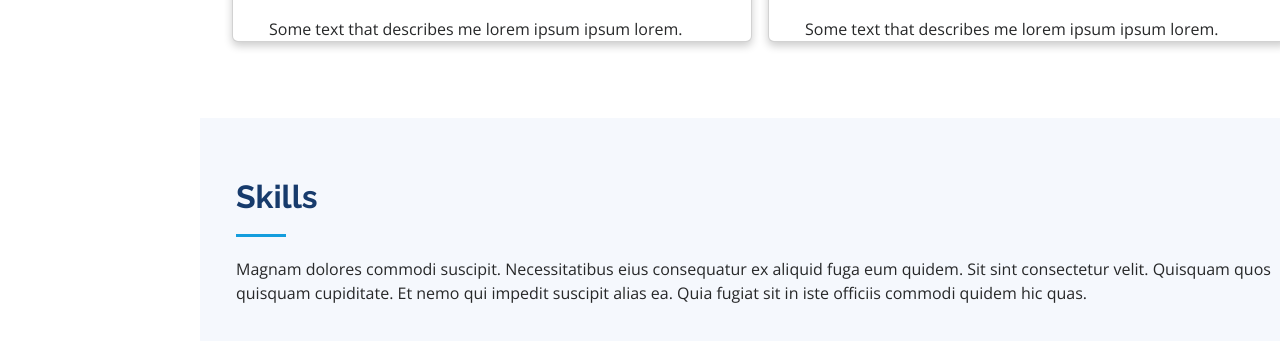
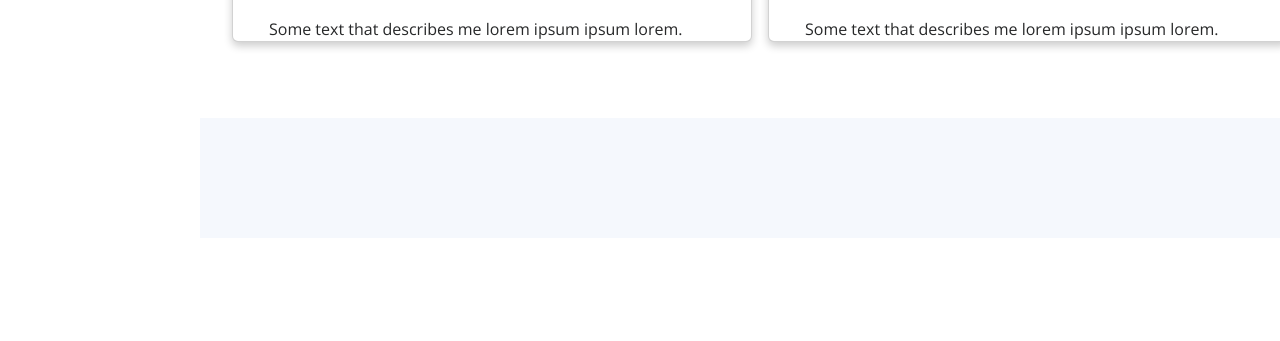
Before and after one commit to FiabeCalvino/InFabula, a plain HTML site: page index.html in a window 1280 px wide. Shown: the part 1685-2026 px from the top of the page. After the commit the page ends 1923 px from the top, so only its background shows below. Drawn offline with nearby package versions, Linux system fonts and the light colour scheme; a script that the page names is missing.

Commit message:
Update index.html

```diff
--- a/index.html
+++ b/index.html
@@ -151,10 +151,7 @@
     <section id="skills" class="skills section-bg">
       <div class="container">
 
-        <div class="section-title">
-          <h2>Skills</h2>
-          <p>Magnam dolores commodi suscipit. Necessitatibus eius consequatur ex aliquid fuga eum quidem. Sit sint consectetur velit. Quisquam quos quisquam cupiditate. Et nemo qui impedit suscipit alias ea. Quia fugiat sit in iste officiis commodi quidem hic quas.</p>
-        </div>
+
 
 
 
```
